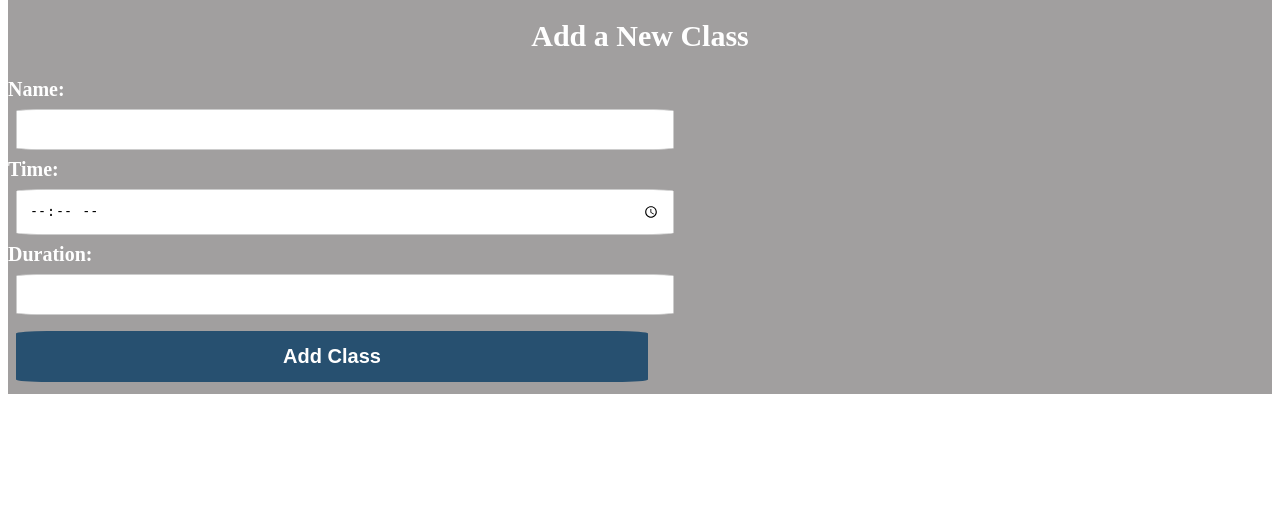
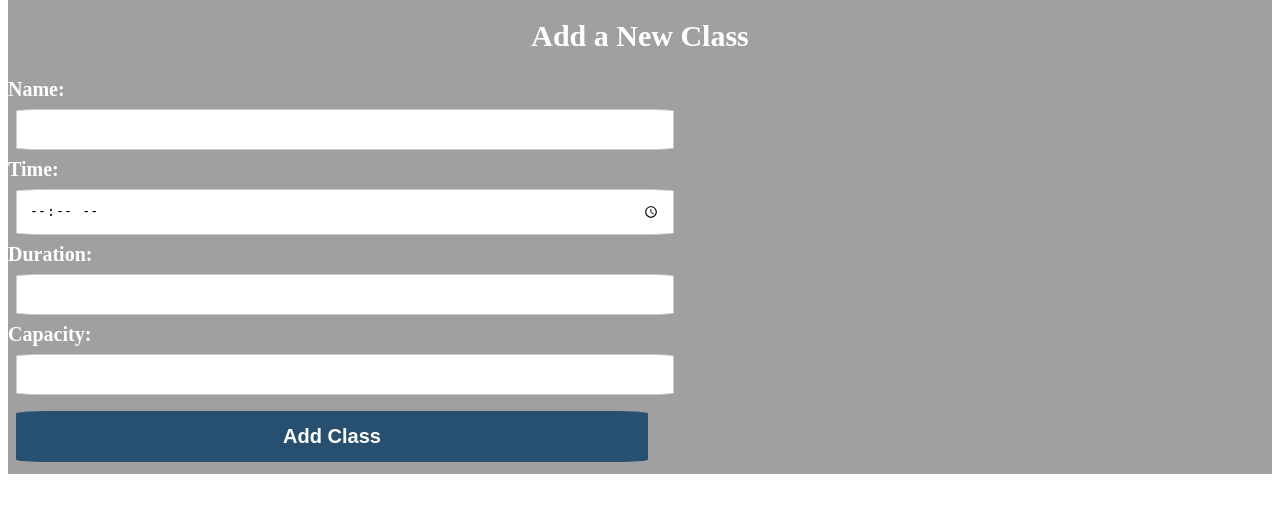
Before and after one commit to victometer/Final_Project, a Flask app: page /gym_classes/new in a window 1280 px wide. Shown: the part 80-593 px from the top of the page. Run offline with Flask 2, Linux system fonts and the light colour scheme.

Commit message:
mvp done, capacity started

```diff
--- a/controllers/gym_class_controller.py
+++ b/controllers/gym_class_controller.py
@@ -1,8 +1,11 @@
 from flask import Flask, render_template, request, redirect
 from flask import Blueprint
 from models.gym_class import Gym_class
+from models.member import  Member
+from models.session import  Session
 import repositories.gym_class_repository as gym_class_repository
 import repositories.member_repository as member_repository
+import repositories.session_repository as session_repository
 
 
 gym_classes_blueprint = Blueprint('gym_classes', __name__)
@@ -30,7 +33,8 @@ def create_new_class():
     name = request.form['name']
     time = request.form['time']
     duration = request.form['duration']
-    new_class = Gym_class(name, time, duration)
+    capacity = request.fotm['capacity']
+    new_class = Gym_class(name, time, duration, capacity)
     gym_class_repository.save(new_class)
     return redirect('/gym_classes')
 
@@ -44,6 +48,24 @@ def update_gym_class(id):
     name = request.form["name"]
     time = request.form["time"]
     duration = request.form["duration"]
-    gym_class = Gym_class(name, time, duration, id)
+    capacity = request.fotm['capacity']
+    gym_class = Gym_class(name, time, duration, capacity, id)
     gym_class_repository.update(gym_class)
     return redirect("/gym_classes")
+
+@gym_classes_blueprint.route('/gym_classes/<id>/book')
+def book_class(id):
+    gym_class = gym_class_repository.select(id)
+    members = member_repository.select_all()
+    return render_template('gym_classes/book.html', gym_class=gym_class, members=members)
+
+
+@gym_classes_blueprint.route('/gym_classes/<id>/book', methods = ['POST'])
+def show_updated_class(id):
+
+    gym_class = gym_class_repository.select(id)
+    member_id = request.form["member-name"]
+    member = member_repository.select(member_id)
+    session = Session(gym_class, member)
+    session_repository.save(session)
+    return redirect('/gym_classes/'+ id)
--- a/db/gym.sql
+++ b/db/gym.sql
@@ -11,6 +11,7 @@ CREATE TABLE gym_classes (
     id SERIAL PRIMARY KEY,
     name VARCHAR (255),
     time VARCHAR (255),
+    capacity INT,
     duration INT
 );
 
--- a/models/gym_class.py
+++ b/models/gym_class.py
@@ -1,7 +1,8 @@
 class Gym_class:
 
-    def __init__(self, name, time, duration, id = None):
+    def __init__(self, name, time, duration, capacity, id = None):
         self.name = name
         self.time = time
         self.duration = duration
+        self.capacity = capacity
         self.id = id
--- a/static/css/style.css
+++ b/static/css/style.css
@@ -201,3 +201,12 @@ h4{
 #hey-member a {
     font-size: 20px;
 }
+/* Book Class */
+#book-class button {
+    padding: 10px;
+    margin-top: 5px;
+    width: 80px;
+    background-color: #275070;
+    color: white;
+    cursor: pointer;
+}
--- a/templates/gym_classes/edit.html
+++ b/templates/gym_classes/edit.html
@@ -10,6 +10,8 @@
         <input type="time" id="time" name="time" value="{{ gym_class.time }}">
         <label for="duration">Duration:</label>
         <input type="number" id="duration" name="duration" value="{{ gym_class.duration }}">
+        <label for="capacity">Capacity:</label>
+        <input type="number" id = "capacity" name ="capacity" value="{{ gym_class.capacity }}">
         <button type="submit">Edit Class</button>
     </div>
 </form>
--- a/templates/gym_classes/new.html
+++ b/templates/gym_classes/new.html
@@ -11,6 +11,9 @@
         <input type="time" id = "time" name ="time"> <br>
         <label for="duration">Duration:</label> <br>
         <input type="number" id = "duration" name ="duration"> <br>
+        <label for="capacity">Capacity:</label> <br>
+        <input type="number" id = "capacity" name ="capacity"> <br>
+
         <button type="submit">Add Class</button>
     </div>
 </form>
--- a/templates/gym_classes/show.html
+++ b/templates/gym_classes/show.html
@@ -6,6 +6,7 @@
 <div id="show-class">
     <p>Time: {{ gym_class.time }}</p>
     <p>Duration: {{ gym_class.duration }}</p>
+    <p>Capacity: {{ gym_class.capacity }}</p>
 
     <ul>
         <h4>Members in this class:</h4>
```
Also changed, not shown: console.py (+9 -3 lines), repositories/gym_class_repository.py (+7 -7 lines), templates/gym_classes/book.html (added, +19 -0 lines), templates/gym_classes/index.html (+9 -1 lines).
